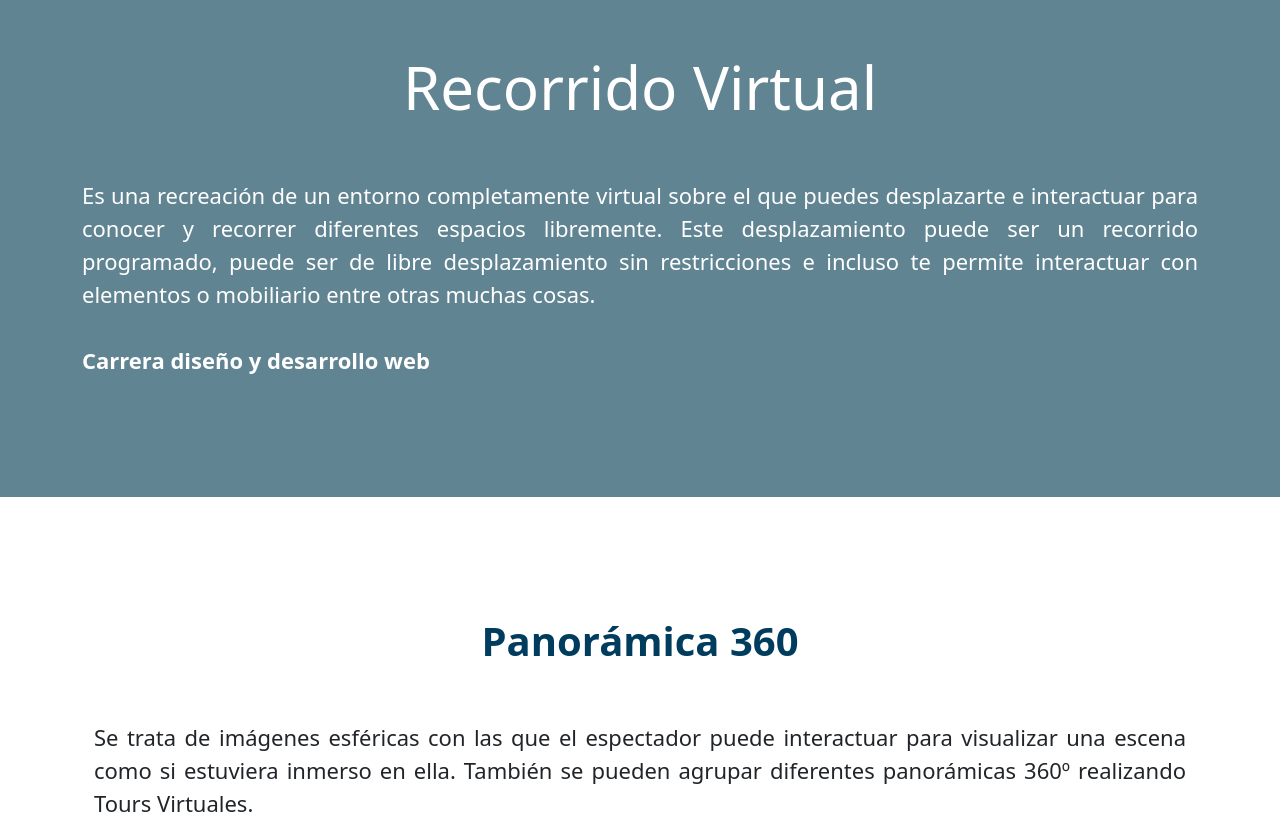
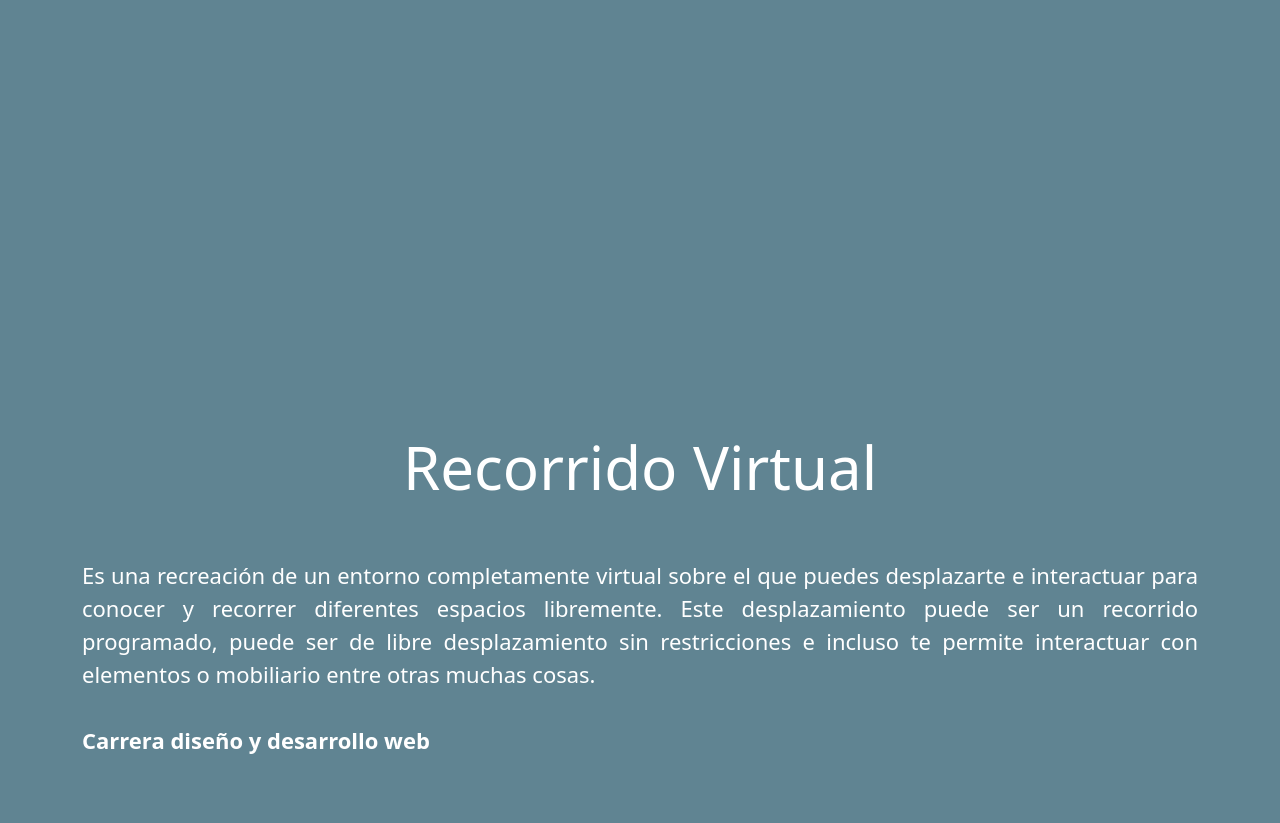
Before and after one commit to rrojasj/DisennoWeb, a plain HTML site: page Practicas/Practica1/dw_practica1.html in a window 1280 px wide. Shown: the part 117-940 px from the top of the page. Drawn offline with nearby package versions, Linux system fonts and the light colour scheme.

```diff
--- a/Practicas/Practica1/css/practica1.css
+++ b/Practicas/Practica1/css/practica1.css
@@ -13,7 +13,7 @@
 }
 
 .espacio {
-    padding: 120px 0;
+    padding: 500px 0;
 }
 
 h1 {
```
